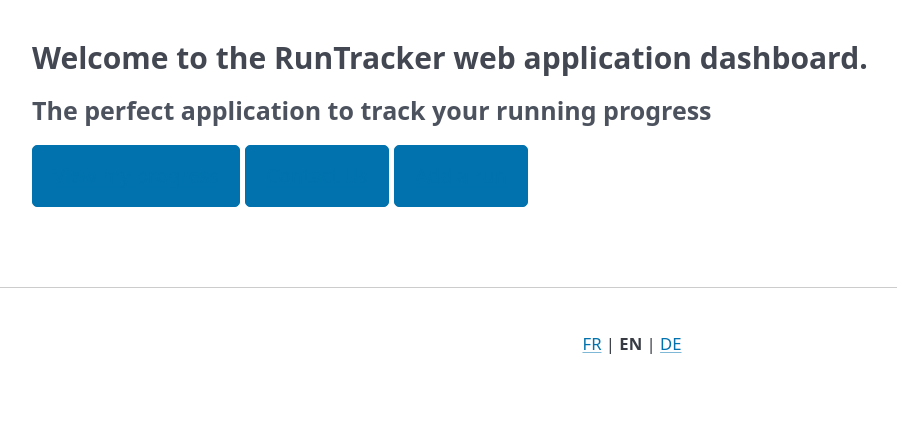
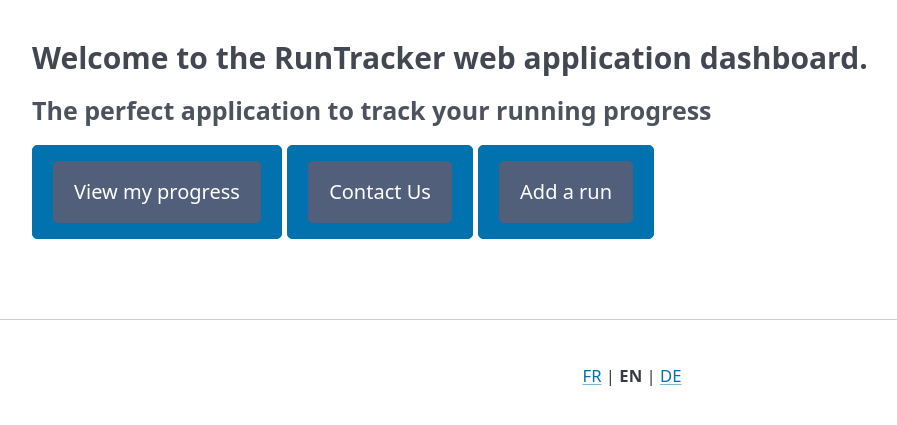
Before and after one commit to DYLANeay/runtracker-progserv2, a PHP site: page /index.php in a window 1280 px wide. Shown: the part 99-524 px from the top of the page, without its empty margins (8-905 px from the left). Run offline with PHP 8.4, Linux system fonts and the light colour scheme; the visitor is signed in with stand-in values (Sample User, id 1); some libraries are stand-ins or nearby versions.

Commit message:
style css modified for button

```diff
--- a/public/contact.php
+++ b/public/contact.php
@@ -170,7 +170,7 @@ if ($_SERVER["REQUEST_METHOD"] === "POST") {
         </form>
 
         <br>
-        <button><a href="./index.php"><?= t('back_to_home') ?></a></button>
+        <button><a href="./index.php" role="button" class="secondary"><?= t('back_to_home') ?></a></button>
     </main>
 
     <?php include __DIR__ . '/../src/i18n/language-footer.php'; ?>
--- a/public/index.php
+++ b/public/index.php
@@ -80,10 +80,10 @@ $username = $_SESSION['username'] ?? 'Utilisateur';
         <h4><?= t('home_tagline') ?></h4>
 
 
-        <button><a href="./progress.php"><?= t('dashboard_view_progress') ?></a></button>
-        <button><a href="./contact.php"><?= t('dashboard_contact_us') ?></a></button>
+        <button><a href="./progress.php" role="button" class="secondary"><?= t('dashboard_view_progress') ?></a></button>
+        <button><a href="./contact.php" role="button" class="secondary"><?= t('dashboard_contact_us') ?></a></button>
 
-        <button><a href="./create.php"><?= t('dashboard_add_run') ?></a></button>
+        <button><a href="./create.php" role="button" class="secondary"><?= t('dashboard_add_run') ?></a></button>
 
     </main>
 
--- a/public/register.php
+++ b/public/register.php
@@ -173,7 +173,7 @@ if ($_SERVER["REQUEST_METHOD"] === "POST") {
         <p><small>Vous avez déjà un compte ? <a href="login.php">Connectez-vous ici</a></small></p>
 
         <br>
-        <button><a href="./index.php"><?= t("back_to_home") ?></a></button>
+        <button><a href="./index.php" role="button" class="secondary"><?= t("back_to_home") ?></a></button>
     </main>
 
     <?php include __DIR__ . "/../src/i18n/language-footer.php"; ?>
```
